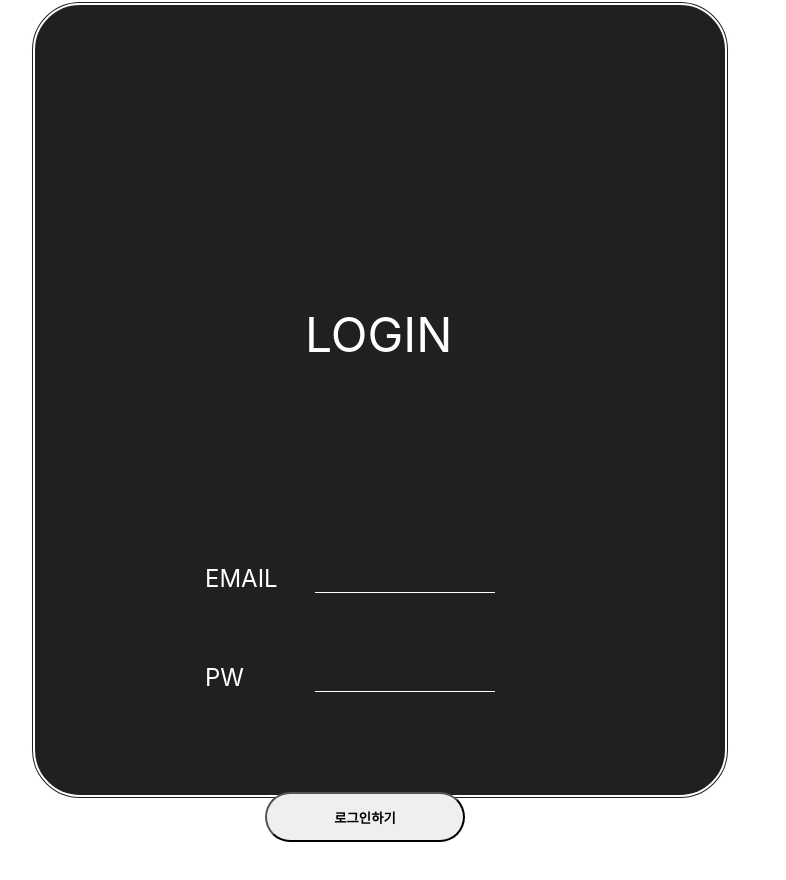
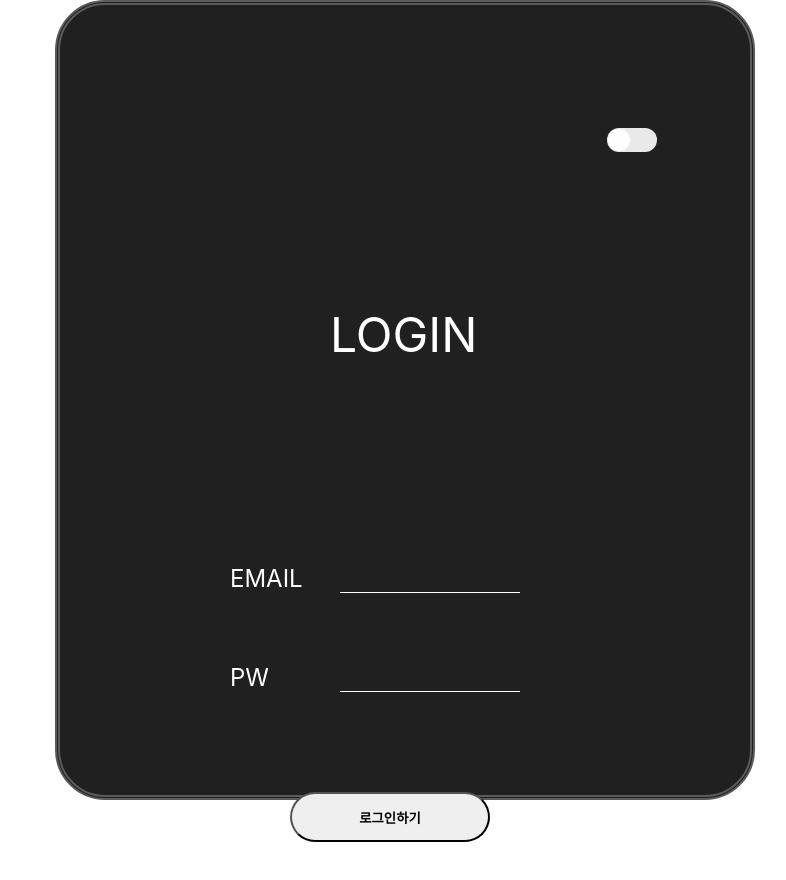
Before and after one commit to minimi61/wanted-pre-onboarding-frontend-fe-1, a React (Create React App) app: page / in a window 1280 px wide. Shown: the whole page, without its empty margins (260-1046 px from the left). Built offline with nearby package versions, Linux system fonts and the light colour scheme.

Commit message:
[feat] 토글버튼 전체 light/dark 버전

```diff
--- a/src/App.jsx
+++ b/src/App.jsx
@@ -8,15 +8,18 @@ import Login from './pages/Login';
 import TodoMain from './pages/TodoMain';
 import { TodoProvider } from './hooks/TodoContext';
 import PrivateRoute from './Routes/PrivateRoute';
+import Header from './components/Header';
 
 const App = () => {
   const [toggleBtn, setToggleBtn] = useState(false)
   return (
   <TodoProvider>
-    <Global/>
-    <ThemeProvider theme={{ color: '#ffffff', bgColor: '#202020' }}>
+      <Global />
+    <ThemeProvider theme={toggleBtn ? { color: '#202020', bgColor: '#ffff' }:{ color: '#ffffff', bgColor: '#202020' }}>
     {/* <ThemeProvider theme={{ color: '#202020', bgColor: '#fff' }}> */}
-      <BgContainer>
+        <BgContainer>
+        <Header toggleBtn={toggleBtn} setToggleBtn={setToggleBtn}/>
+
         <BgBox>
         <Routes>
           <Route path='/' element={<Login/>} />
@@ -44,7 +47,7 @@ const BgBox = styled.div`
     height: 100vh;
     display: flex;
     border-radius: 50px;
-    border: thick double #fff;
+    border: thick double #5c5a5a;
     background-color: ${(props) => props.theme.bgColor};
 
 `
--- /dev/null
+++ b/src/components/Header.jsx
@@ -0,0 +1,65 @@
+import React from 'react'
+import styled from 'styled-components';
+
+const Header = ({toggleBtn,setToggleBtn}) => {
+
+  const toggleHandler = () => {
+    // isOn의 상태를 변경하는 메소드를 구현
+    setToggleBtn(!toggleBtn)
+  };
+  return (
+    <>
+    <ToggleContainer
+      // 클릭하면 토글이 켜진 상태(isOn)를 boolean 타입으로 변경하는 메소드가 실행
+      onClick={toggleHandler}
+    >
+      {/* 아래에 div 엘리먼트 2개가 있다. 각각의 클래스를 'toggle-container', 'toggle-circle' 로 지정 */}
+      {/* Toggle Switch가 ON인 상태일 경우에만 toggle--checked 클래스를 div 엘리먼트 2개에 모두 추가. 조건부 스타일링을 활용*/}
+      <div className={`toggle-container ${toggleBtn ? "toggle--checked" : null}`}/>
+      <div className={`toggle-circle ${toggleBtn ? "toggle--checked" : null}`}/>
+    </ToggleContainer>
+    {/* Desc 컴포넌트를 활용*/}
+    {/* Toggle Switch가 ON인 상태일 경우에 Desc 컴포넌트 내부의 텍스트를 'Toggle Switch ON'으로, 그렇지 않은 경우 'Toggle Switch OFF'. 조건부 렌더링을 활용. */}
+
+  </>
+  )
+}
+const ToggleContainer = styled.div`
+  position: relative;
+  margin-top: 8rem;
+  left: 47%;
+  cursor: pointer;
+
+  > .toggle-container {
+    width: 50px;
+    height: 24px;
+    border-radius: 30px;
+    background-color: rgb(233,233,234);}
+    //.toggle--checked 클래스가 활성화 되었을 경우의 CSS를 구현
+  > .toggle--checked {
+    background-color: #878e8a;
+    transition : 0.5s
+  }
+
+  > .toggle-circle {
+    position: absolute;
+    top: 1px;
+    left: 1px;
+    width: 22px;
+    height: 22px;
+    border-radius: 50%;
+    background-color: rgb(255,254,255);
+    transition : 0.5s
+    //.toggle--checked 클래스가 활성화 되었을 경우의 CSS를 구현
+  } >.toggle--checked {
+    left: 27px;
+    transition : 0.5s
+  }
+`;
+
+const Desc = styled.div`
+  //설명 부분의 CSS를 구현
+  text-align: center;
+  margin: 20px;
+`;
+export default Header
--- a/src/pages/Login.jsx
+++ b/src/pages/Login.jsx
@@ -102,7 +102,7 @@ const IdInput = styled.input`
   font-size: 1rem;
   background-color: transparent;
   border: none;
-  border-bottom : white 1px solid;
+  border-bottom :  1px solid ${(props) => props.theme.color};
   color:  ${(props) => props.theme.color};
 `
 const LoginBtn = styled.button`
--- a/src/pages/SingUp.jsx
+++ b/src/pages/SingUp.jsx
@@ -103,8 +103,8 @@ const PrevBtn = styled.button`
     width: 0.8rem;
     height: 0.8rem;
     margin-left: 0.5rem;
-    border-top: 0.1rem solid #333;
-    border-right: 0.1rem solid #333;
+    border-top: 0.1rem solid ${(props) => props.theme.bgColor};
+    border-right: 0.1rem solid ${(props) => props.theme.bgColor};
     transform: rotate(225deg );
   }
   :hover{
@@ -142,7 +142,7 @@ const IdInput = styled.input`
   font-size: 1rem;
   background-color: transparent;
   border: none;
-  border-bottom : white 1px solid;
+  border-bottom :  1px solid ${(props) => props.theme.color};
   color:  ${(props) => props.theme.color};
 `
 const ErrorMessage = styled.div`
@@ -160,7 +160,7 @@ const SignUpBtn = styled.button`
   cursor: pointer;
   font-weight: 600;
   background-color: ${(props)=>props.theme.color};
-  color:  ${(props) => props.theme.BgColor};
+  color:  ${(props) => props.theme.bgColor};
 `
 const NoSignUpBtn = styled.button`
   width: 200px;
```
